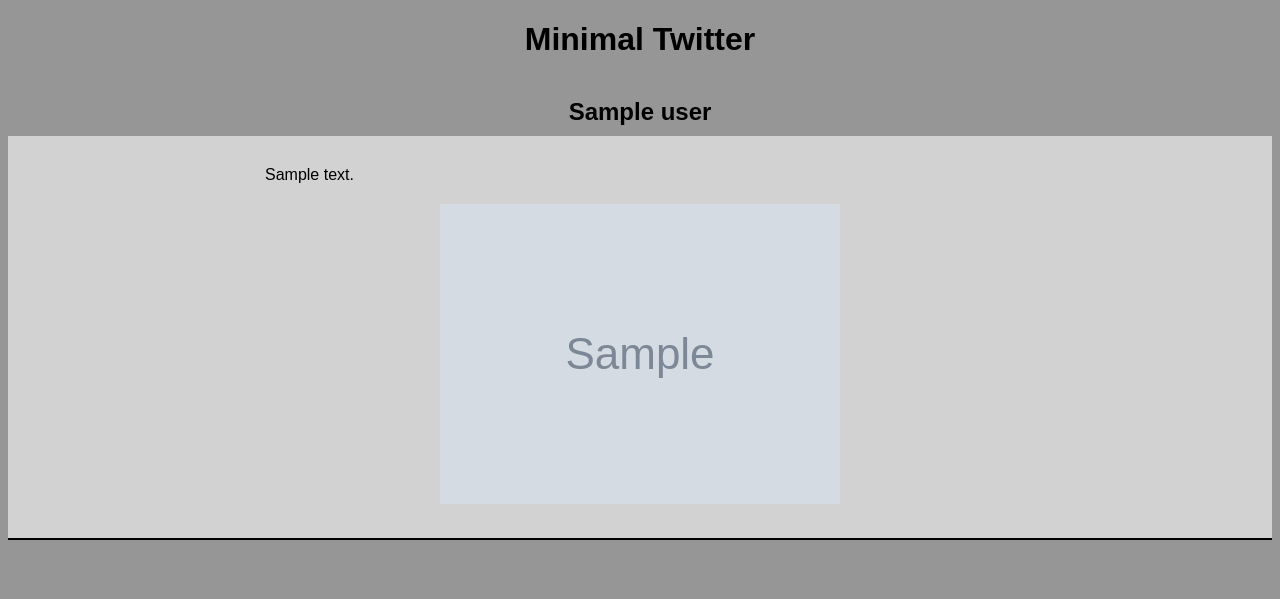
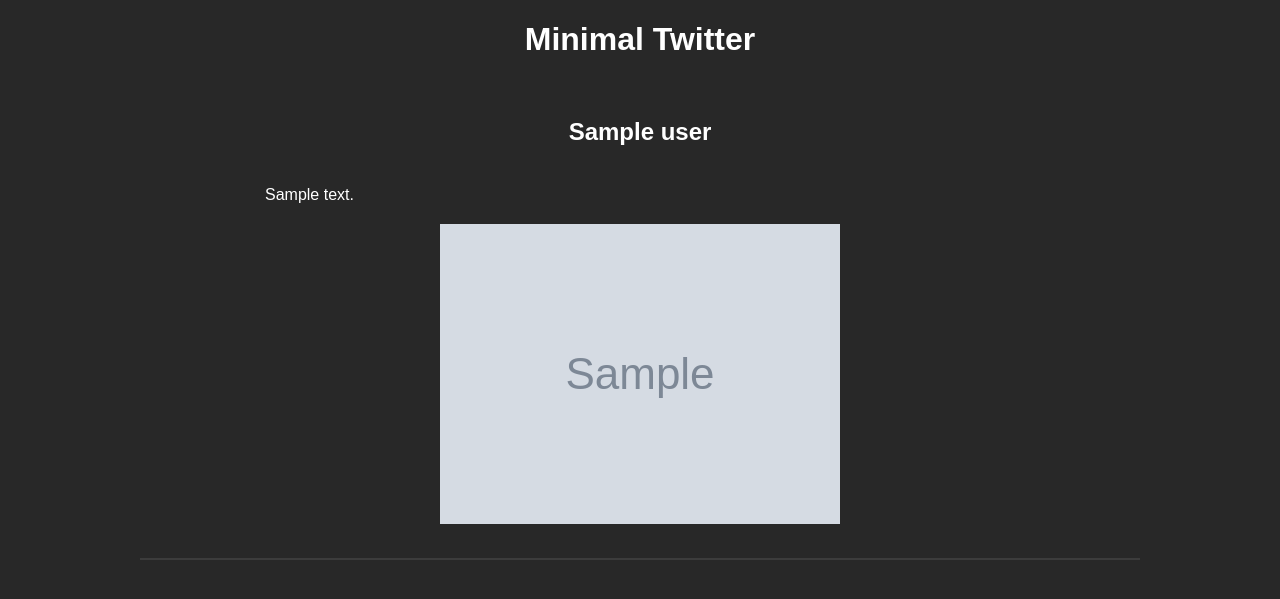
Before and after one commit to BStarcheus/Minimal-Twitter, a Flask app: template templates/tweetsummary.html in a window 1280 px wide. Shown: the top 599 px of the page. Run offline with Flask 2, Linux system fonts and the light colour scheme; the template is opened without the code that fills it: most values are stand-ins (such as "Sample title", 1, 10 or a date in 2020); grey boxes marked "Sample" are stand-in pictures; parts of the project's set-up code (start-up, migrations or seed data) failed here and were passed over.

Commit message:
Improved styling

```diff
--- a/static/css/style.css
+++ b/static/css/style.css
@@ -1,22 +1,19 @@
 body {
     text-align: center;
     font-family: Arial;
-    background-color: rgb(150, 150, 150);
-}
-h1 {
-    margin-bottom: 10px;
+    background-color: rgb(40,40,40);
+    color: white;
 }
 .user {
-    margin: 40px auto;
-    max-width: 1300px;
+    margin: 60px auto;
+    max-width: 1000px;
 }
 .username {
     margin: 10px;
 }
 .tweet {
     padding: 20px 5px;
-    background-color: rgb(210, 210, 210);
-    border-bottom: 2px solid black;
+    border-bottom: 2px solid rgb(60,60,60);
 }
 .tweetimg {
     max-width: 400px;
```
